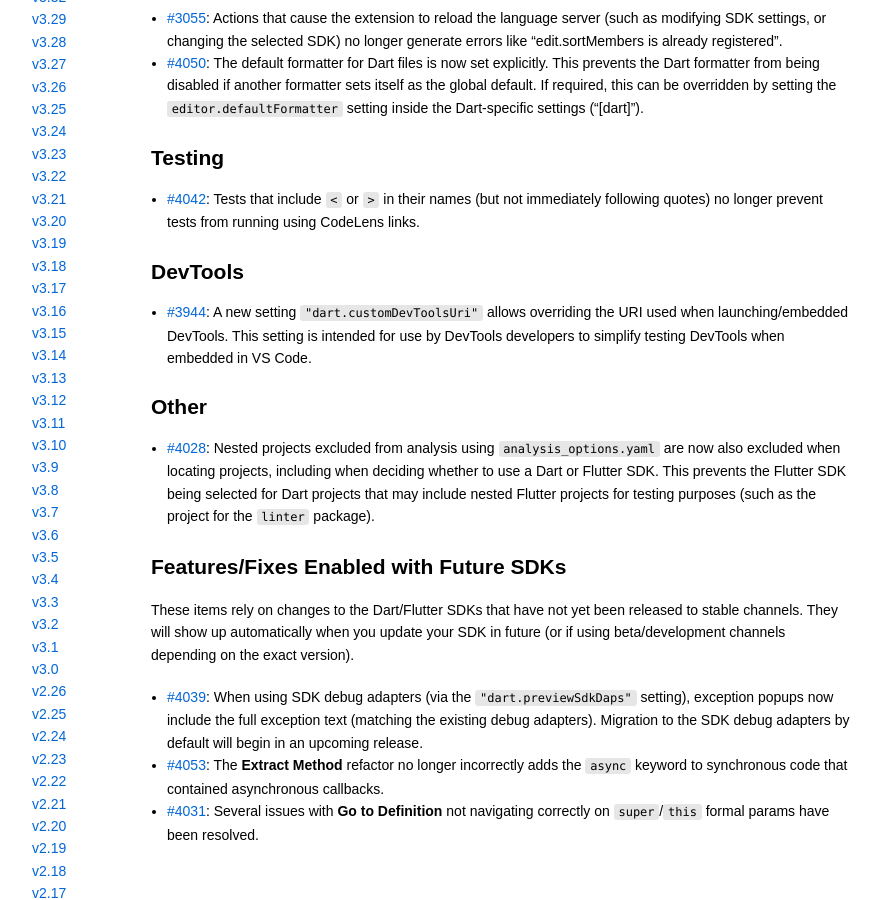
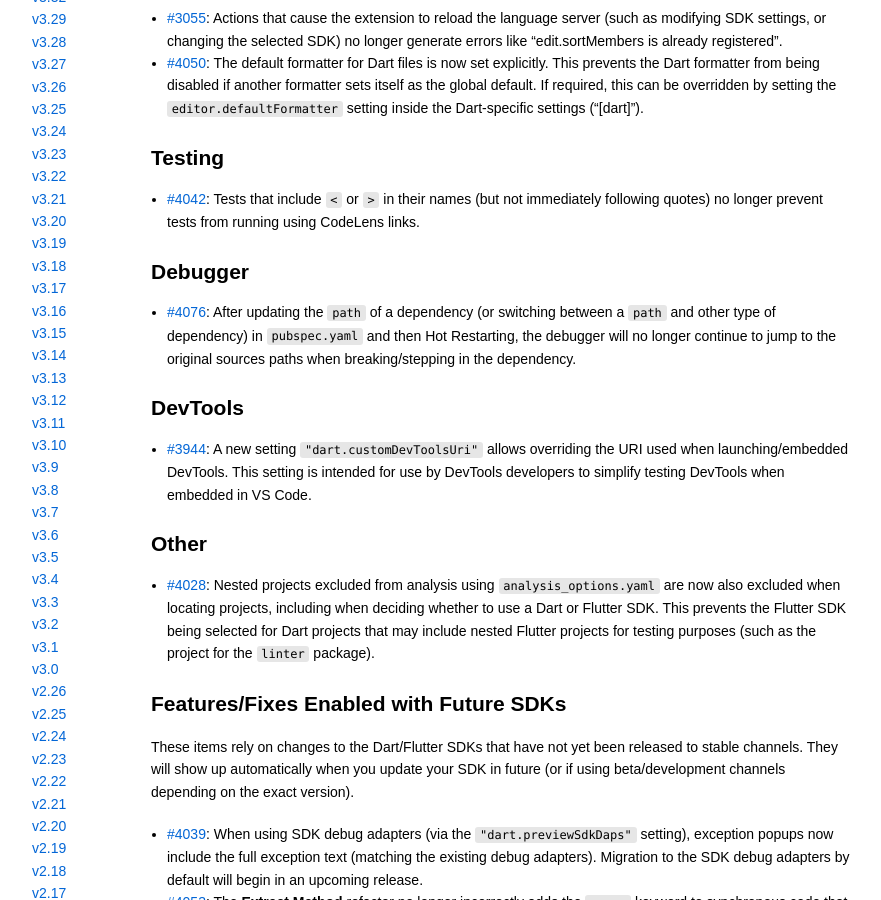
Before and after one commit to Dart-Code/Website, a Jekyll site: the page built from _releases/v3.46.md, in a window 1280 px wide and 900 px high, scrolled down 403 px. Shown: the whole window, without its empty margins (209-1090 px from the left). Built offline with Jekyll 4.4.1, drawn with Linux system fonts in a browser that asks for light colours.

Commit message:
Add recently-fixed issue

```diff
--- a/_releases/v3.46.md
+++ b/_releases/v3.46.md
@@ -16,6 +16,10 @@ provisional: true
 
 - [#4042](https://github.com/Dart-Code/Dart-Code/issues/4042): Tests that include `<` or `>` in their names (but not immediately following quotes) no longer prevent tests from running using CodeLens links.
 
+## Debugger
+
+- [#4076](https://github.com/Dart-Code/Dart-Code/issues/4076): After updating the `path` of a dependency (or switching between a `path` and other type of dependency) in `pubspec.yaml` and then Hot Restarting, the debugger will no longer continue to jump to the original sources paths when breaking/stepping in the dependency.
+
 ## DevTools
 
 - [#3944](https://github.com/Dart-Code/Dart-Code/issues/3944): A new setting `"dart.customDevToolsUri"` allows overriding the URI used when launching/embedded DevTools. This setting is intended for use by DevTools developers to simplify testing DevTools when embedded in VS Code.
```
